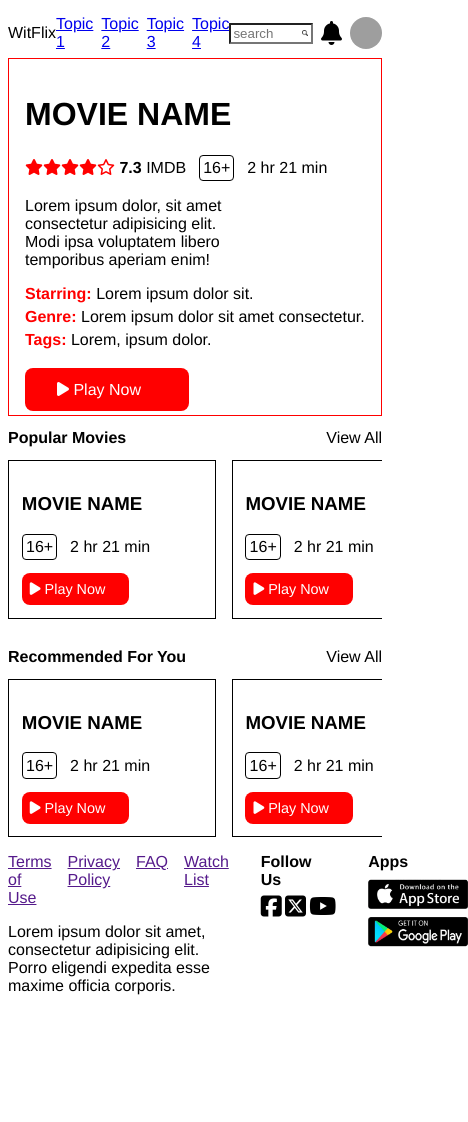
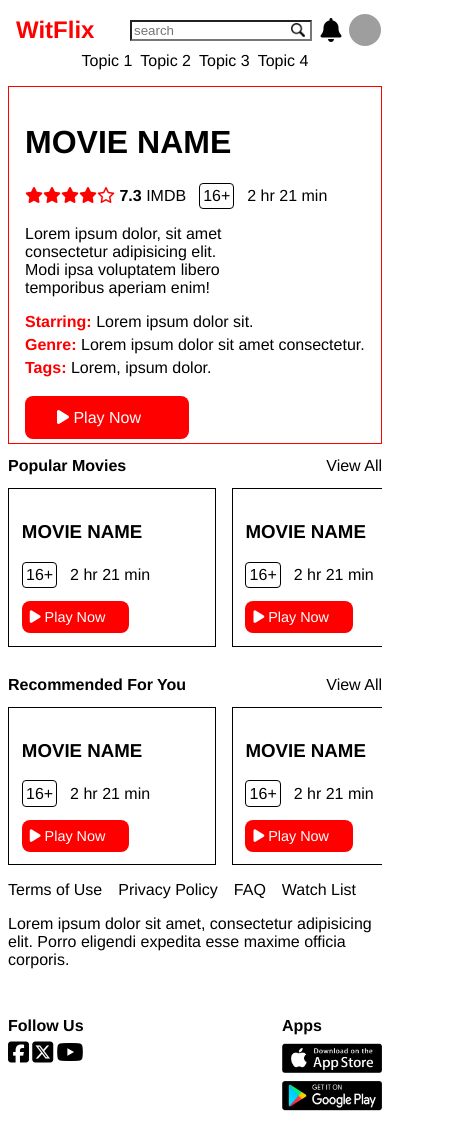
Before and after one commit to EmreWorkintech/wit0225-witflix-v1, a plain HTML site: page index.html in a window 390 px wide. Shown: the whole page, 468 px wide, since content can reach past the window. Before the commit the page ends 1019 px from the top, so only its background shows below. Drawn offline with Linux system fonts and the light colour scheme; grey boxes are pictures that could not be loaded.

Commit message:
final version

```diff
--- a/index.css
+++ b/index.css
@@ -1,9 +1,17 @@
 body {
     font-family: Helvetica, Arial, sans-serif;
+    min-width: 350px;
 
 }
 
 /* Header */
+.logo {
+    color:red;
+    font-weight: bold;
+    font-size: 1.5rem;
+    margin: .5rem;
+}
+
 header {
     display: flex;
     justify-content: space-between;
@@ -13,6 +21,15 @@ header {
 header nav {
     display: flex;
     gap: .5rem;
+}
+
+nav a {
+    text-decoration: none;
+    color: black;
+}
+
+nav a:hover {
+    color: red;
 }
 
 .user-controls {
@@ -190,3 +207,30 @@ footer nav {
     background-position: -10px -45px;
     background-size: 120px;
 }
+
+
+@media (max-width: 600px) {
+    header {
+        flex-wrap: wrap;
+    }
+
+    header nav {
+        width: 100%;
+        justify-content: center;
+        order:1;
+        margin: 0 0 1rem;
+    }
+
+    footer {
+        flex-wrap: wrap;
+        justify-content: space-between;
+    }
+
+    .footer-links {
+        width: 100%;
+    }
+
+    .store-links {
+        flex-grow: 0;
+    }
+}
```
